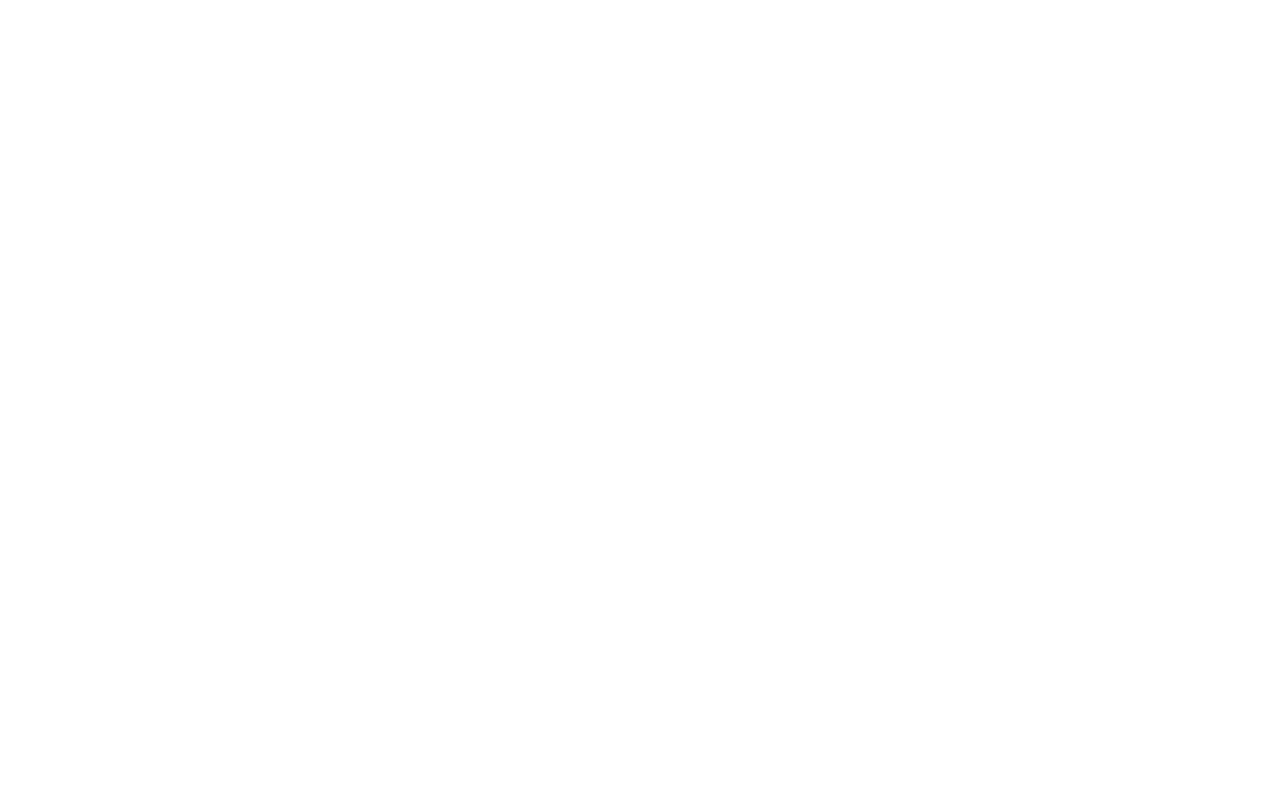
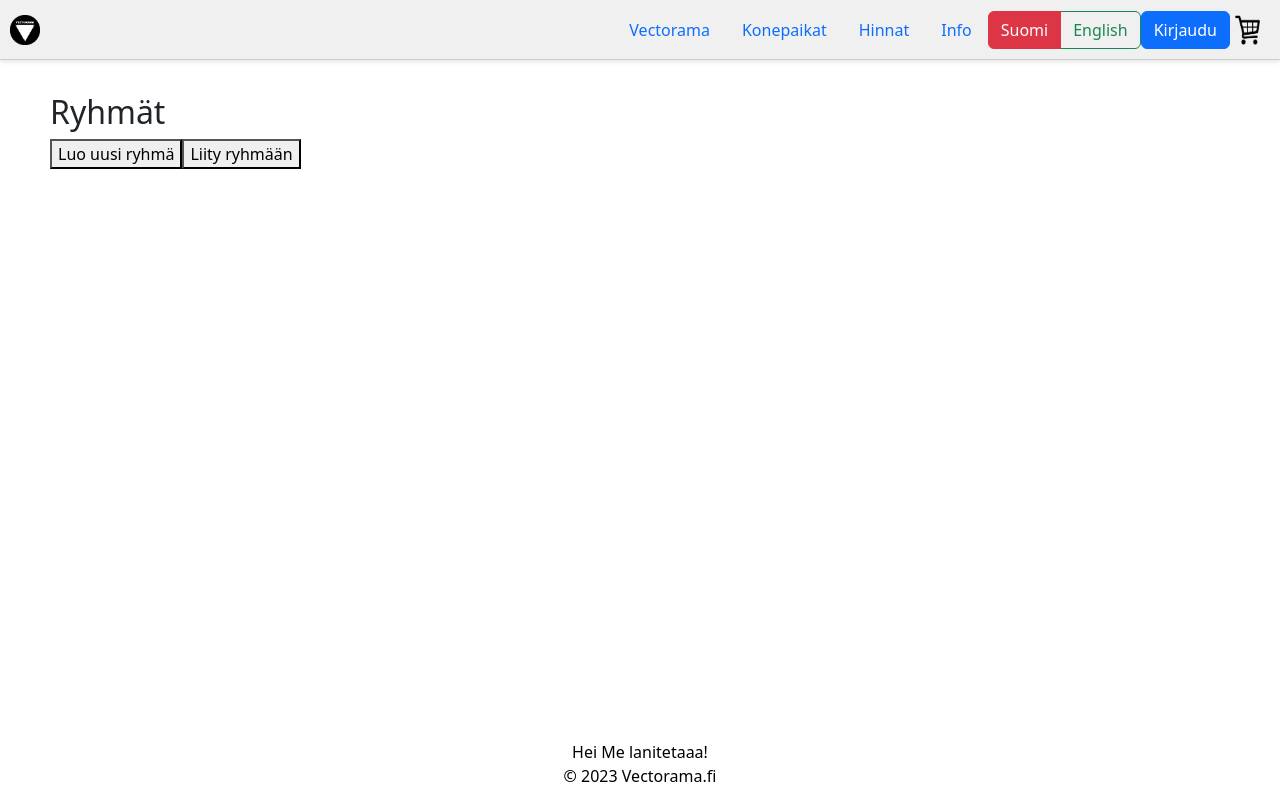
Before and after one commit to vectororg/ramac, a React (Create React App) app: page /computerplaces in a window 1280 px wide. Before the commit this address had no page. Built offline with nearby package versions, Linux system fonts and the light colour scheme.

Commit message:
created frame for groups

```diff
--- a/src/App.css
+++ b/src/App.css
@@ -145,3 +145,7 @@
 .product-card-wrapper:hover .product-card {
   box-shadow: 0 0 10px rgba(0, 0, 0, 0.3);
 }
+.box {
+  border: 1px solid black;
+  padding: 5px;
+}
--- a/src/App.js
+++ b/src/App.js
@@ -8,12 +8,14 @@
 import Info from './pages/Info';
 import Tili from './pages/Tili';
 import Order from './pages/Order';
+import ComputerPlaces from './pages/ComputerPlaces';
 
 
 function App() {
   return (
     <BrowserRouter>
       <Routes>
+        <Route path='computerplaces' element={<ComputerPlaces />} /> {/* <ComputerPlaces /> */}
         <Route path='order' element={<Order />} />
         <Route path='mainpage' element={<MainPage />} />
         <Route path='hinnat' element={<Hinnat />} />
--- /dev/null
+++ b/src/components/Groups.js
@@ -0,0 +1,86 @@
+import React, { useState } from 'react';
+
+const RyhmatComponent = () => {
+  const [ryhmanJasenet, setRyhmanJasenet] = useState([]);
+  const [sisäänkirjautunutHenkilo, setSisaankirjautunutHenkilo] = useState('');
+
+  const luoUusiRyhma = () => {
+    // Luo uusi ryhmä
+    const uusiRyhma = [
+      { nimi: "Etunimi Sukunimi", nick: "Jäsen 1", email: "jasen1@example.com", puhelinnumero: "123456789" },
+      { nimi: "Etunimi Sukunimi", nick: "Jäsen 2", email: "jasen2@example.com", puhelinnumero: "987654321" },
+      { nimi: "Etunimi Sukunimi", nick: "Jäsen 3", email: "jasen3@example.com", puhelinnumero: "555555555" }
+    ];
+    // Aseta ryhmän jäsenet tilamuuttujaan
+    setRyhmanJasenet(uusiRyhma);
+  };
+
+  const liityRyhmaan = () => {
+    // Tarkista, että sisäänkirjautunut henkilö on valittu
+    if (sisäänkirjautunutHenkilo) {
+      // Generoi random #tag
+      const tag = generateRandomTag();
+      console.log(`${sisäänkirjautunutHenkilo.nick} liittyi ryhmään #${tag}`);
+      // Voit tässä vaiheessa tehdä haluamasi toimenpiteet liittymisen kanssa
+    }
+  };
+
+  const poistuRyhmasta = (index) => {
+    // Poista jäsen ryhmästä
+    const uudetJasenet = [...ryhmanJasenet];
+    uudetJasenet.splice(index, 1);
+    setRyhmanJasenet(uudetJasenet);
+  };
+
+  const generateRandomTag = () => {
+    const chars = 'ABCDEFGHIJKLMNOPQRSTUVWXYZabcdefghijklmnopqrstuvwxyz0123456789';
+    let tag = '';
+    for (let i = 0; i < 6; i++) {
+      tag += chars.charAt(Math.floor(Math.random() * chars.length));
+    }
+    return tag;
+  };
+
+  return (
+    <div>
+      <h2>Ryhmät</h2>
+      <div>
+        <button onClick={luoUusiRyhma}>Luo uusi ryhmä</button>
+        <button onClick={liityRyhmaan}>Liity ryhmään</button>
+      </div>
+      {ryhmanJasenet.length > 0 && (
+        <div>
+          <h3>Ryhmän jäsenet:</h3>
+          <table>
+            <thead>
+              <tr>
+                <th>Nimi</th>
+                <th>Nick</th>
+                <th>Email</th>
+                <th>Puhelinnumero</th>
+                <th></th>
+              </tr>
+            </thead>
+            <tbody>
+              {ryhmanJasenet.map((jasen, index) => (
+                <tr key={index}>
+                  <td className="box">{jasen.nimi}</td>
+                  <td className="box">{jasen.nick}</td>
+                  <td className="box">{jasen.email}</td>
+                  <td className="box">{jasen.puhelinnumero}</td>
+                  <td className="box">
+                    {jasen === sisäänkirjautunutHenkilo && (
+                      <button onClick={() => poistuRyhmasta(index)}>Poistu ryhmästä</button>
+                    )}
+                  </td>
+                </tr>
+              ))}
+            </tbody>
+          </table>
+        </div>
+      )}
+    </div>
+  );
+}
+
+export default RyhmatComponent;
--- a/src/components/Navbar.js
+++ b/src/components/Navbar.js
@@ -47,6 +47,9 @@
           <Nav.Link href="/">{t('navbar.vectorama')}</Nav.Link>
         </Nav.Item>
         <Nav.Item>
+          <Nav.Link href="computerplaces">{t('navbar.konepaikat')}</Nav.Link>
+        </Nav.Item>
+        <Nav.Item>
           <Nav.Link href="/hinnat">{t('navbar.hinnat')}</Nav.Link>
         </Nav.Item>
         <Nav.Item>
--- /dev/null
+++ b/src/pages/ComputerPlaces.js
@@ -0,0 +1,31 @@
+import React from 'react';
+import '../App.css';
+import { useTranslation } from 'react-i18next';
+import Navbar from '../components/Navbar';
+import Footer from '../components/Footer';
+import Header from '../components/Header';
+import Groups from '../components/Groups';
+
+
+
+const ComputerPlaces = () => {
+  const { t } = useTranslation();
+
+
+
+  return (
+    <div>
+      <Header />
+      <Navbar />
+
+
+      <div className="main-container">
+    <Groups />
+      </div>
+
+      <Footer />
+    </div>
+  );
+};
+
+export default ComputerPlaces;
--- a/src/translations/en.json
+++ b/src/translations/en.json
@@ -3,6 +3,7 @@
   "loginFailed": "Login failed",
   "navbar": {
     "vectorama": "Vectorama",
+    "konepaikat": "Computer Place",
     "hinnat": "Prices",
     "info": "Info",
     "tili": "Your Account"
--- a/src/translations/fi.json
+++ b/src/translations/fi.json
@@ -3,6 +3,7 @@
   "loginFailed": "Kirjautuminen epäonnistui",
   "navbar": {
     "vectorama": "Vectorama",
+    "konepaikat": "Konepaikat",
     "hinnat": "Hinnat",
     "info": "Info",
     "tili": "Oma Tili"
```
